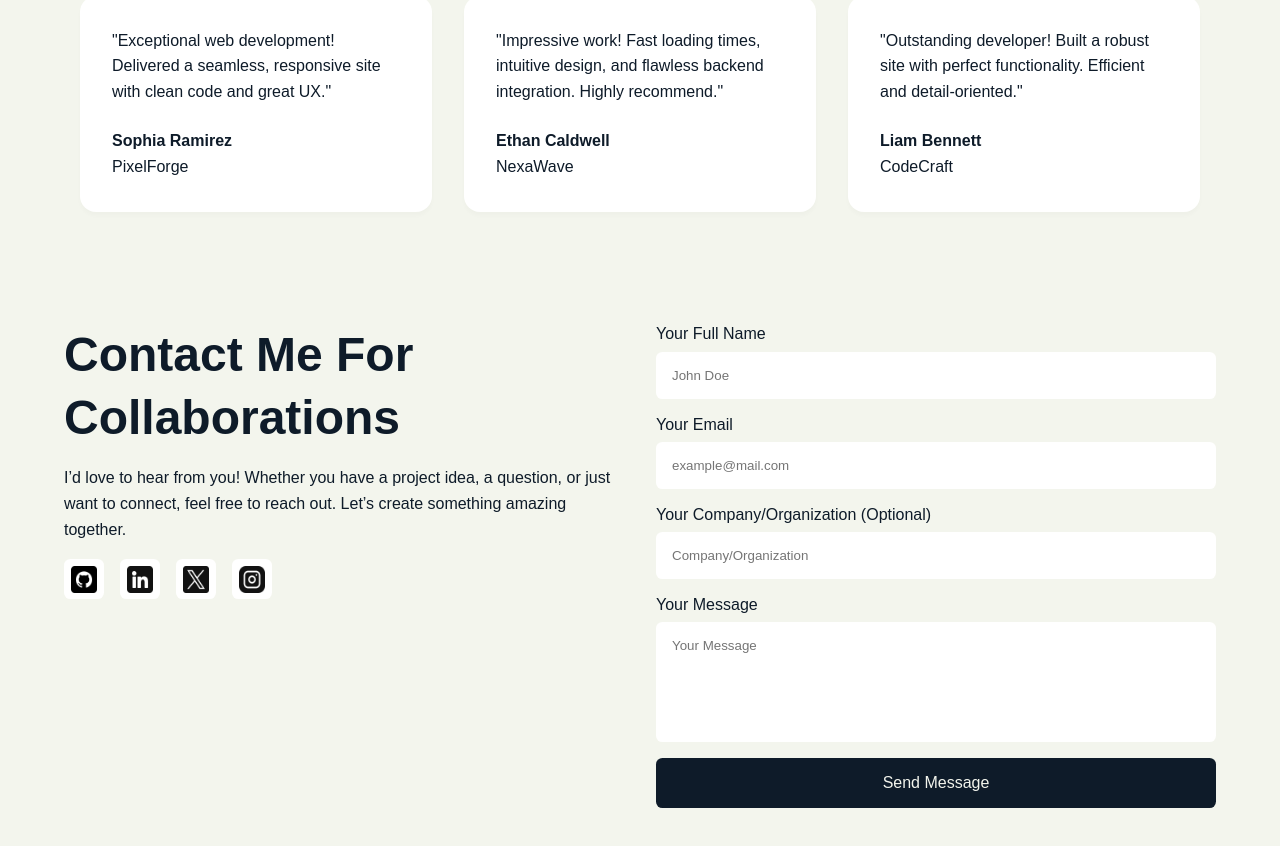
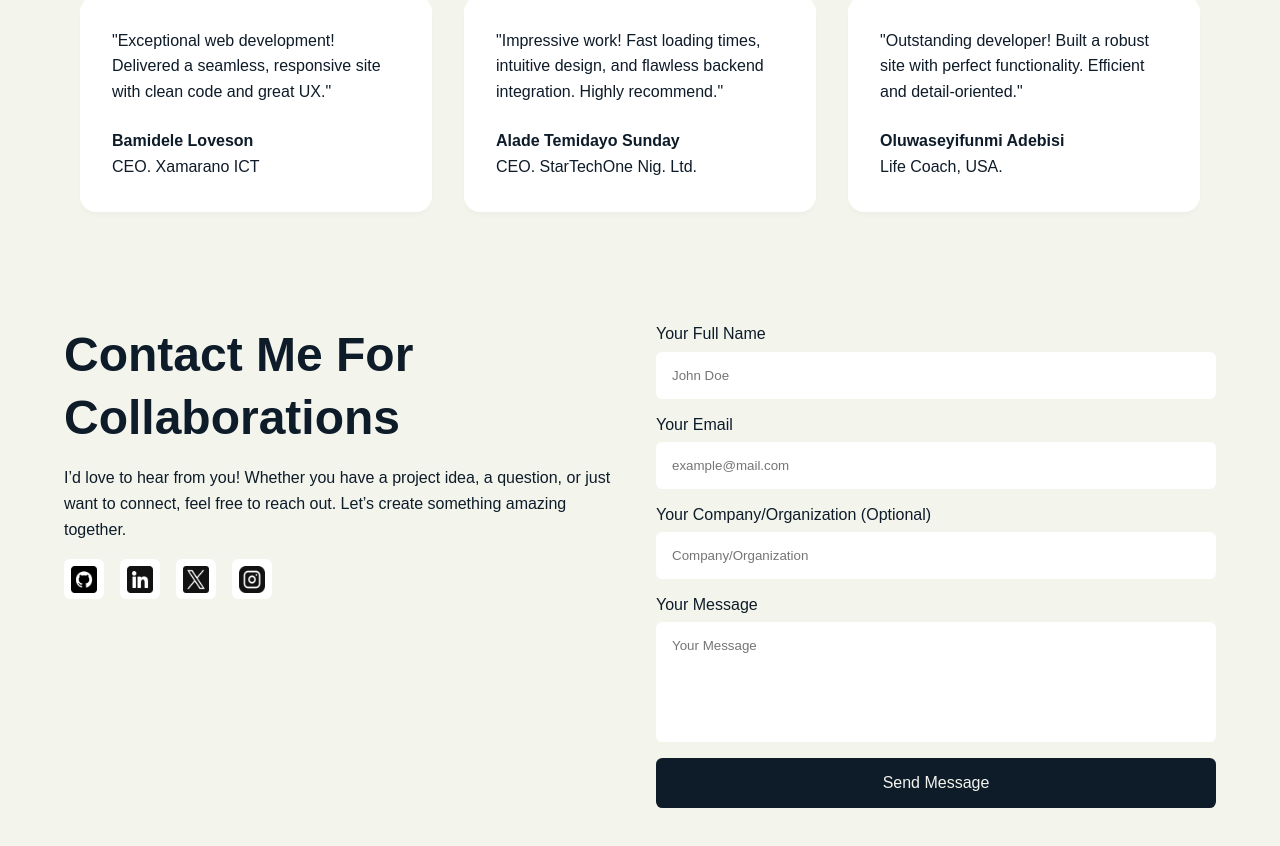
Before and after one commit to devbammy/devbammy, a React (Vite) app: page / in a window 1280 px wide. Shown: the part 4136-4982 px from the top of the page. Built offline with nearby package versions, Linux system fonts and the light colour scheme.

Commit message:
feat: add initial asset imports and project data constants.

```diff
--- a/src/assets/asstes.js
+++ b/src/assets/asstes.js
@@ -50,7 +50,6 @@ import coach from './coach.png';
 import emayo from './emayo.png';
 import eleventh from './eleventh.png';
 import emayoShop from './emayoShop.png';
-import { em } from 'framer-motion/client';
 
 export const assets = {
   ai,
@@ -189,7 +188,7 @@ export const projects = [
     title: 'Emayo Portfolio Website',
     desc: "A portfolio site showcasing Emayo's fashion projects and personal brand.",
     tags: ['WordPress'],
-    projectLink: 'https://emayotrendwears.com',
+    projectLink: 'https://emmanuel.emayotrendwears.com/',
     tab: 'WordPress',
   },
 
@@ -251,20 +250,20 @@ export const reviews = [
   {
     content:
       'Exceptional web development! Delivered a seamless, responsive site with clean code and great UX.',
-    name: 'Sophia Ramirez',
-    company: 'PixelForge',
+    name: 'Bamidele Loveson',
+    company: 'CEO. Xamarano ICT',
   },
   {
     content:
       'Impressive work! Fast loading times, intuitive design, and flawless backend integration. Highly recommend.',
-    name: 'Ethan Caldwell',
-    company: 'NexaWave',
+    name: 'Alade Temidayo Sunday',
+    company: 'CEO. StarTechOne Nig. Ltd.',
   },
   {
     content:
       'Outstanding developer! Built a robust site with perfect functionality. Efficient and detail-oriented.',
-    name: 'Liam Bennett',
-    company: 'CodeCraft',
+    name: 'Oluwaseyifunmi Adebisi',
+    company: 'Life Coach, USA.',
   },
 ];
 
```
